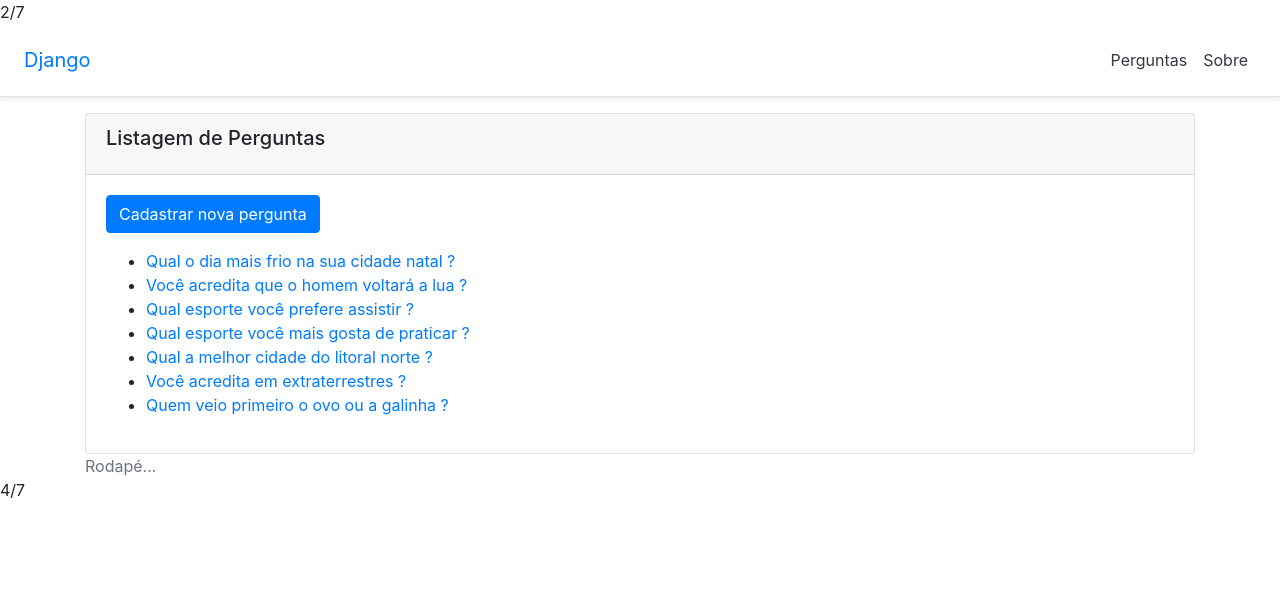
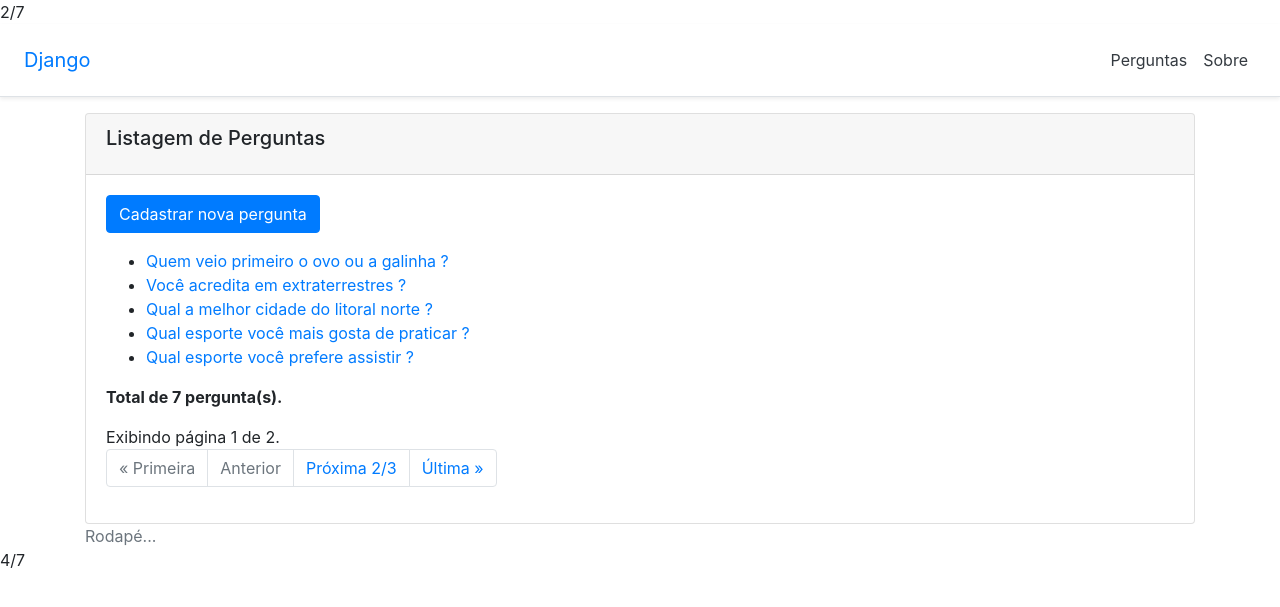
Before and after one commit to vitorh2005/Invista.agro, a Django app: page /polls/pergunta/all in a window 1280 px wide. Shown: the top 607 px of the page. Run offline with Django 4.2, Linux system fonts and the light colour scheme; data comes from the database, SQL or seed files in the repository; some libraries are stand-ins or nearby versions.

Commit message:
Paginação simples com ListView

```diff
--- a/polls/views.py
+++ b/polls/views.py
@@ -62,6 +62,8 @@ class QuestionListView(ListView):
     model = Question
     template_name = 'polls/question_list.html'
     context_object_name = 'questions'
+    paginate_by = 5 # quantidade de itens por página
+    ordering = ['-pub_date'] # ordenar pela data de publicação de forma inversão
 
 class SobreTemplateView(TemplateView):
     template_name = 'polls/sobre.html'
--- a/templates/polls/question_list.html
+++ b/templates/polls/question_list.html
@@ -17,6 +17,62 @@
             </li>
             {% endfor %}
         </ul>
+        <p class="count font-weight-bold">
+            Total de {{ page_obj.paginator.count }} pergunta(s).
+        </p>
+        {# exibe paginador somente se tiver mais de uma página #}
+        {% if page_obj.paginator.num_pages > 1 %}
+        <nav aria-label="...">
+            <span class="current">
+                Exibindo página {{ page_obj.number }} de {{ page_obj.paginator.num_pages }}.
+            </span>
+            <ul class="pagination">
+                {% if page_obj.has_previous %}
+                <li class="page-item">
+                    <a class="page-link" href="?page=1">
+                        &laquo; Primeira
+                    </a>
+                </li>
+                <li class="page-item">
+                    <a class="page-link" href="?page={{ page_obj.previous_page_number }}">
+                        Anterior
+                    </a>
+                </li>
+                {% else %}
+                <li class="page-item disabled">
+                    <a class="page-link" href="#">
+                        &laquo; Primeira
+                    </a>
+                </li>
+                <li class="page-item disabled">
+                    <a class="page-link" href="#">
+                        Anterior
+                    </a>
+                </li>
+                {% endif %}
+                {% if page_obj.has_next %}
+                <li class="page-item">
+                    <a class="page-link" href="?page={{ page_obj.next_page_number }}">
+                        Próxima
+                        2/3
+                    </a>
+                </li>
+                <li class="page-item">
+                    <a class="page-link" href="?page={{ page_obj.paginator.num_pages }}">
+                        Última &raquo;
+                    </a>
+                </li>
+                {% else %}
+                <li class="page-item disabled">
+                    <a class="page-link" href="#">Próxima</a>
+                </li>
+                <li class="page-item disabled">
+                    <a class="page-link" href="#">Última &raquo;</a>
+                </li>
+                {% endif %}
+            </ul>
+        </nav>
+        {% endif %} {# fim do paginador #}
     </div>
 </div>
 {% endblock %} {# fecha o bloco content #}
```
